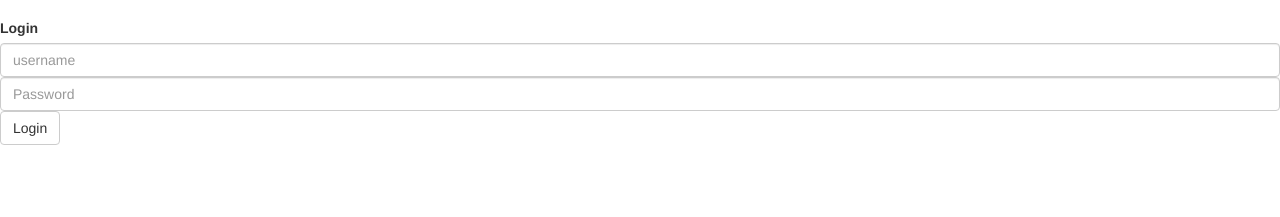
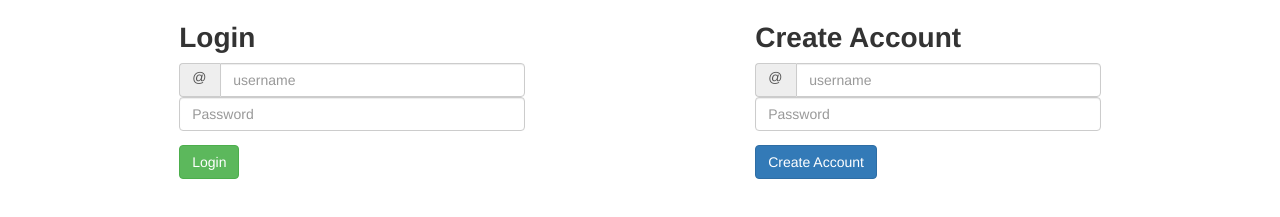
Before and after one commit to MicroBlogGroup/MicroBlog, a plain HTML site: page src/index.html in a window 1280 px wide. Shown: the part 187-404 px from the top of the page. Drawn offline with nearby package versions, Linux system fonts and the light colour scheme.

Commit message:
styling added to forms

```diff
--- a/src/index.html
+++ b/src/index.html
@@ -21,15 +21,31 @@
       <a class="navbar-brand" href="http://127.0.0.1:8080/src/newThought#">New Thought</a>
       <a class="navbar-brand" href="http://127.0.0.1:8080/src/index#">Logout</a>
     </nav>
-
+    <main class='loginForms'>
     <form class='login'>
       <fieldset class="form-group">
         <label for='userName'>Login</label>
+        <aside class='loginSymbol'>
+          <span class="input-group-addon">@</span>
           <input type='text' class='form-control' id='userName' placeholder='username'>
+        </aside>
           <input type='password' class='form-control' id='exampleInputPassword1' placeholder='Password'>
-          <input type='submit' class='btn btn-default' value='Login'>
+          <input type='submit' class='btn btn-success' value='Login'>
       </fieldset>
     </form>
+
+    <form class='create'>
+      <fieldset class="form-group">
+        <label for='CreateUserName'>Create Account</label>
+        <aside class='loginSymbol'>
+          <span class="input-group-addon">@</span>
+          <input type='text' class='form-control' id='createUserName' placeholder='username'>
+        </aside>
+          <input type='password' class='form-control' id='exampleInputPassword1' placeholder='Password'>
+          <input type='submit' class='btn btn-primary' value='Create Account'>
+      </fieldset>
+    </form>
+  </main>
 
   </body>
   <!-- jordan asked us specifically not to use cdn here both two lines below
--- /dev/null
+++ b/src/sass/loginForm.scss
@@ -0,0 +1,25 @@
+.loginForms {
+  display: flex;
+  justify-content: space-around;
+  .btn {
+    margin-top: 1em;
+  }
+  form {
+    width: 30%;
+  }
+  label{
+    font-size: 2em;
+  }
+}
+
+.loginSymbol {
+  display: flex;
+  .input-group-addon{
+    padding-right: 2em;
+  }
+  .form-control{
+    border-top-left-radius: 0;
+    border-bottom-left-radius: 0;
+
+  }
+}
--- a/src/sass/main.scss
+++ b/src/sass/main.scss
@@ -2,6 +2,10 @@
 
 @import 'mainINbody';
 
+@import 'loginForm';
+
+@import 'newThoughtForm';
+
 @import 'navbar';
 
 @import 'panel';
--- /dev/null
+++ b/src/sass/newThoughtForm.scss
@@ -0,0 +1,8 @@
+
+.newThought {
+  width: 60%;
+  margin: 0 auto;
+  .btn {
+    margin-top: 1em;
+  }
+}
```
Also changed, not shown: src/newThought.html (+1 -1 lines), src/style.css, 1 other file.
